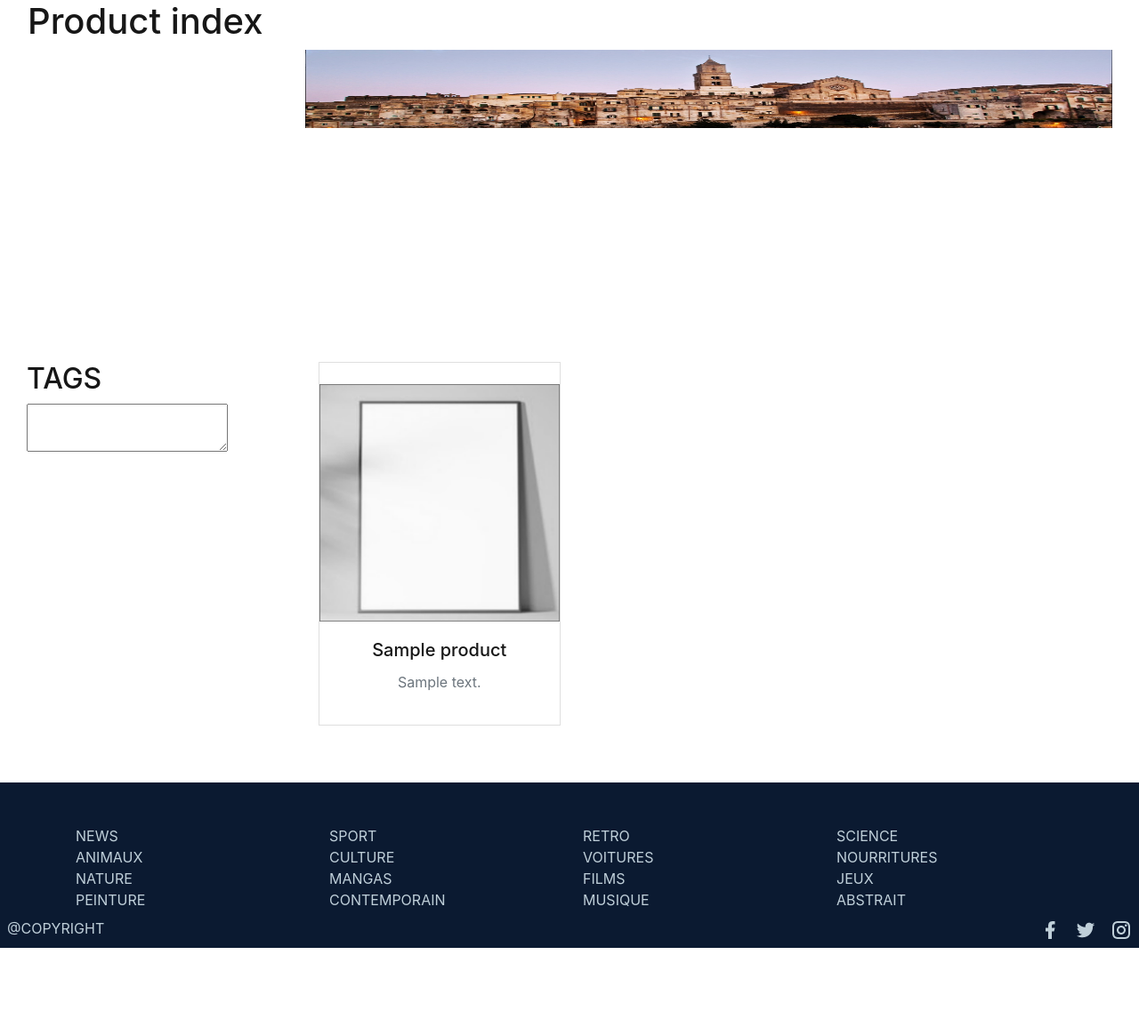
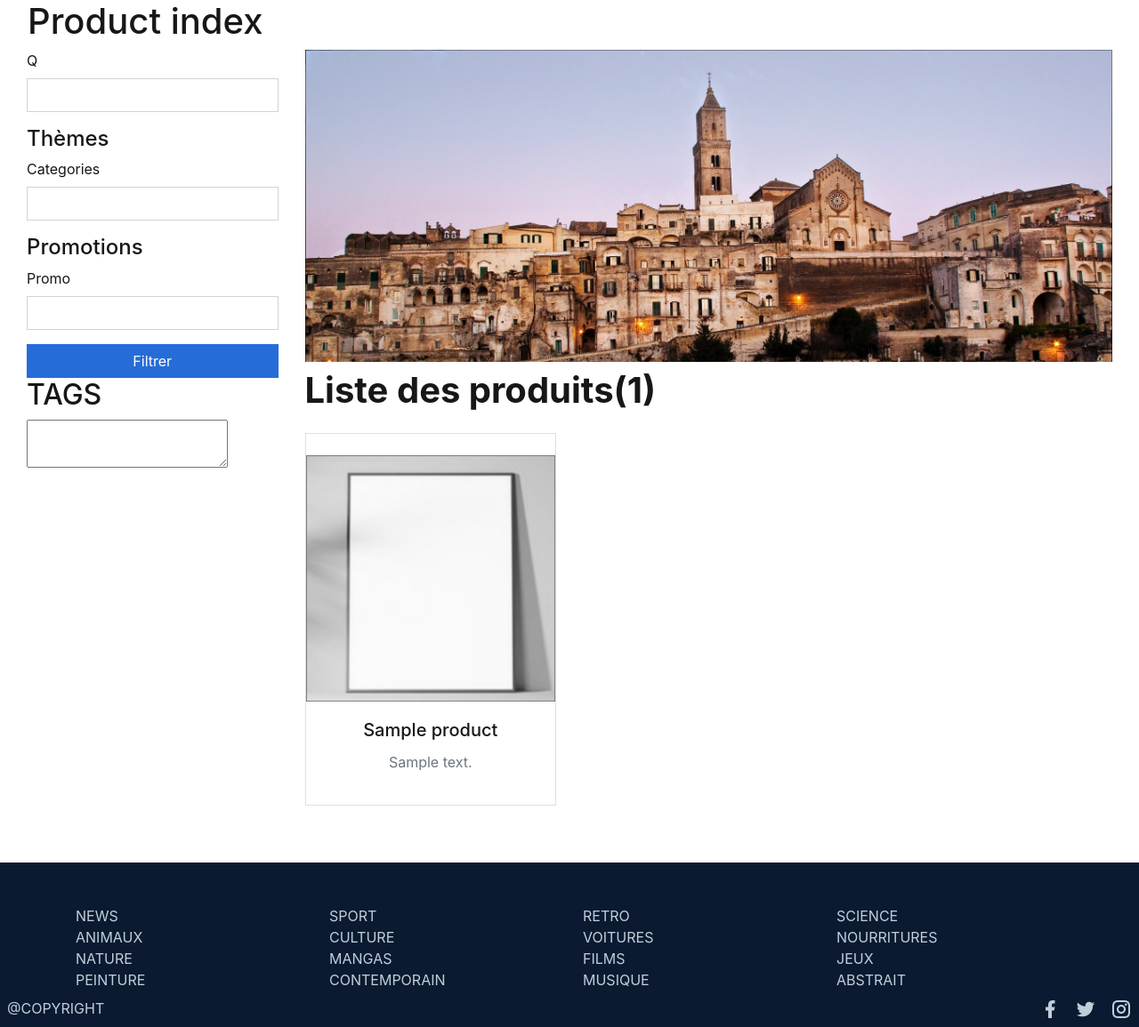
Before and after one commit to Afpa-repo/CDA_20046-2, a Symfony app: template filRouge/templates/product/index.html.twig in a window 1280 px wide. Shown: the part 170-1325 px from the top of the page at 89% size. Before the commit the page ends 1236 px from the top, so only its background shows below. Run offline with Twig, Linux system fonts and the light colour scheme; the template is opened without the code that fills it: most values are stand-ins (such as "Sample title", 1, 10 or a date in 2020); form fields are guessed from the names that the template uses; some libraries are stand-ins or nearby versions.

Commit message:
mise en page product index

```diff
--- a/filRouge/templates/base.html.twig
+++ b/filRouge/templates/base.html.twig
@@ -5,14 +5,14 @@
     <meta charset="utf-8">
     <meta name="viewport" content="width-device-width, initial-scale=1, shrink-to-fit=no">
     <title>{% block title %}Welcome!{% endblock %}</title>
-    {% block stylesheets %}
+    {% block stylesheets %} {% endblock %}
         <link rel="stylesheet" href="https://stackpath.bootstrapcdn.com/bootstrap/4.4.1/css/bootstrap.min.css"
               integrity="sha384-Vkoo8x4CGsO3+Hhxv8T/Q5PaXtkKtu6ug5TOeNV6gBiFeWPGFN9MuhOf23Q9Ifjh"
               crossorigin="anonymous">
         <link rel="stylesheet" href="{{ asset('css/bootstrap4-business-tycoon.min.css') }}">
         <link rel="stylesheet" href="{{ asset('css/style.css') }}">
         <link href="https://cdn.jsdelivr.net/npm/remixicon@2.5.0/fonts/remixicon.css" rel="stylesheet">
-    {% endblock %}
+
 </head>
 <body>
 <div class="container-fluid">
@@ -224,7 +224,9 @@
 {% endblock %}
 
 {% block javascripts %}
-    <script src="https://code.jquery.com/jquery-3.5.1.slim.min.js"
+
+{% endblock %}
+<script src="https://code.jquery.com/jquery-3.5.1.slim.min.js"
             integrity="sha384-DfXdz2htPH0lsSSs5nCTpuj/zy4C+OGpamoFVy38MVBnE+IbbVYUew+OrCXaRkfj"
             crossorigin="anonymous"></script>
     <script src="https://cdn.jsdelivr.net/npm/popper.js@1.16.1/dist/umd/popper.min.js"
@@ -235,6 +237,4 @@
             crossorigin="anonymous"></script>
     <script src="{{ asset("js/popover.js") }}"></script>
 
-{% endblock %}
-
 </body>
--- a/filRouge/templates/product/_card.html.twig
+++ b/filRouge/templates/product/_card.html.twig
@@ -1,11 +1,9 @@
-<div
-	class="card">
+<div class="card">
 	<img class="img-fluid w-60 mt-4" src="{{ asset ("images/index/catalogue@2x.png") }}" alt="">
-	<div
-		class="card-body">
+	<div class="card-body">
 		<h5 class="card-title">{{ product.ProName}}</h5>
 		<div class="card-title">
-			{# {{ product.ProPrice }} #}
+			{# {{ product.unit_price }} #}
 			{# {% if product.promo %} #}
         {# {% if product.promo %}
 				<div class="text text-warning"> Promo !</div>
@@ -14,5 +12,6 @@
 	<p class="text text-muted">{{ product.ProDescription|striptags }}</p>
 </div>
 {% for c in product.theme %}
-	<em class="text-muted text-primary"></em>
-{% endfor %}</div></div></div>
+	<em class="text-muted text-primary text-italic">#{{ c.name }}</em>
+{% endfor %}
+</div>
--- a/filRouge/templates/product/_filter.html.twig
+++ b/filRouge/templates/product/_filter.html.twig
@@ -1,3 +1,22 @@
 {{ form_start(form) }}
 
+    {{ form_row(form.q)}}
+
+    <h4>Thèmes</h4>
+    {{ form_row(form.categories) }}
+
+    {# <h4>Prix</h4>
+    <div class="row">
+        <div class="col-md-6">
+            {{ form_row(form.min) }}
+        </div>
+        <div class="col-md-6">
+            {{ form_row(form_max) }}
+        </div>
+    </div> #}
+
+    <h4>Promotions</h4>
+    {{ form_row(form.promo) }}
+
+<button type="submit" class="btn btn-primary w-100">Filtrer</button>
 {{ form_end(form) }}
--- a/filRouge/templates/product/index.html.twig
+++ b/filRouge/templates/product/index.html.twig
@@ -33,53 +33,46 @@
 	<div class="row p-0 m-0">
 		<div class="col-3">
 			{% include 'product/_filter.html.twig' with {form: form} only %}
+
+			{#Tags#}
+			<h2>TAGS</h2>
+			<textarea id="tags" name="tags"></textarea>
 		</div>
+
 
 		{#Promotion#}
 		<div class="col-9">
 			<a href="{{ path('product_index') }}">
-				<img class="img-fluid h-25 w-100" src="{{ asset('images/index/sterling-lanier-DY6h8v2rqzM-unsplash.jpg') }}" alt=""></a>
-			{# <div class="count">
+				<img class="img-fluid" src="{{ asset('images/index/sterling-lanier-DY6h8v2rqzM-unsplash.jpg') }}" alt=""></a>
+			<div class="count mt-2">
 				<h1>
-					<b>Liste des produits({{ product.getTotalItemCount }})</b>
+					<b>Liste des produits({{ products.getTotalItemCount }})</b>
 				</h1>
-			</div> #}
-		</div>
-	</div>
-			{#Tags#}
-		<div class="row p-0 m-0">
-			<div class="col-3">
-				<h2>TAGS</h2>
-				<textarea id="tags" name="tags"></textarea>
 			</div>
 
 			{#Affichage produits#}
-			<div class="col-9">
-			<div class="row p-0 m-0">
+			<div class="row">
 				{% for product in products %}
-				<div class="col-4 text-center">
+					<div class="col-4 text-center mt-3">
 						<div class="grid">
 							{% include 'product/_card.html.twig' with {product: product} only %}
 						</div>
 					</div>
+				{% endfor %}
 
-			{% endfor %}
+				{#Pagination#}
+				<div class="col-12">
+					<div class="navigation mt-5">
+						{{ knp_pagination_render(products) }}
+					</div>
+				</div>
+			</div>
 		</div>
 	</div>
 </div>
 
 
-
-
-	<div class="row">
-		<div class="navigation mt-5">
-			{{ knp_pagination_render(product) }}
-		</div>
-	</div>
-	{# <img class="img-fluid w-100" src="{{ asset ("images/index/cat@2x.png") }}" alt=""></a> #}
-
-
-{# Tags<div class="row p-0 m-0">
+{# <img class="img-fluid w-100" src="{{ asset ("images/index/cat@2x.png") }}" alt=""></a> #}{# Tags<div class="row p-0 m-0">
 														<div class="col-3 mt-5">
 															<h2>TAGS</h2>
 															<textarea id="tags" name="tags"></textarea>
@@ -104,12 +97,8 @@
 																		</p>
 																		<a href="{{ path('product_show', {'id': item.id}) }}" class="btn btn-primary">Détails</a>
 																		{#           <a href="{{ path('product_edit', {'id': product.id}) }}" class="btn btn-dark">Modifier</a>#}
-
 {# {% else %}
 																																																																																											</div>																								actions : <td colspan="11">no records found</td> #}
 {# </div>
 
-																										{% endfor %} #}
-
-
-{% endblock %}
+																																									{% endfor %} #}{% endblock %}
```
Also changed, not shown: filRouge/src/Controller/ProductController.php (+7 -8 lines), filRouge/src/Repository/ProductRepository.php (+21 -2 lines). Lines whose indentation alone changed are shown as unchanged.
